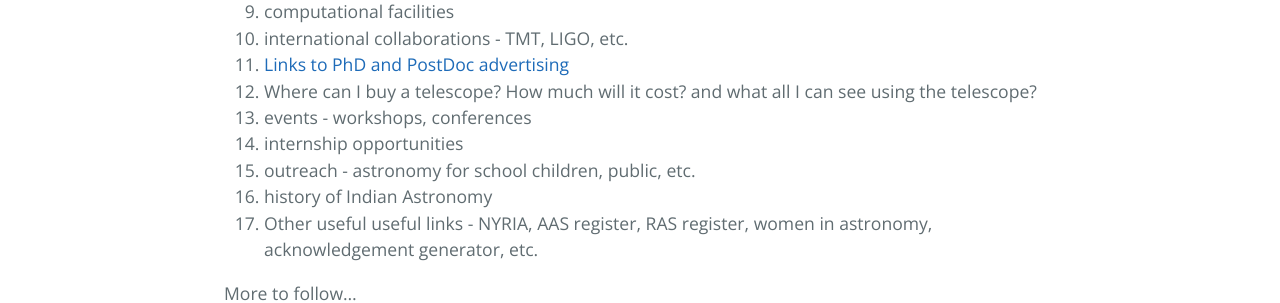
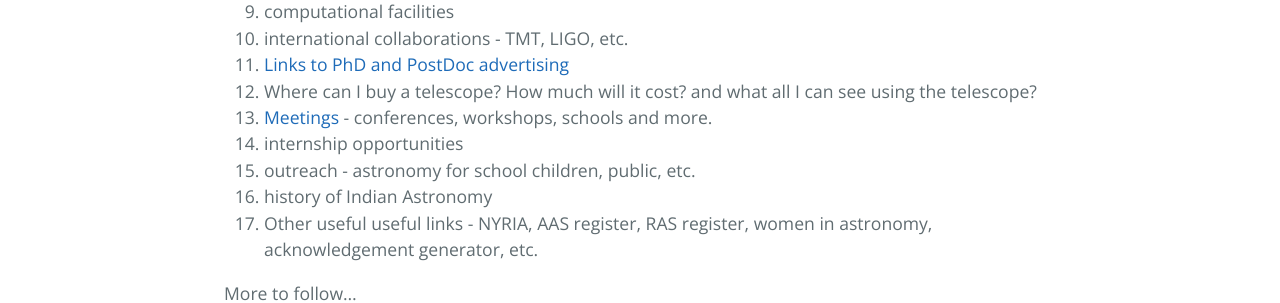
Before and after one commit to kalyanradhakrishnan/Astronomy-In-India, a Jekyll site: the page built from index.md, in a window 1280 px wide. Shown: the part 1108-1411 px from the top of the page. Built offline with Jekyll 4.4.1, drawn with Linux system fonts in a browser that asks for light colours.

Commit message:
Update index.md

```diff
--- a/index.md
+++ b/index.md
@@ -29,7 +29,7 @@ Listing some of the ideas in mind. Each of these need to be expanded.
 10. international collaborations - TMT, LIGO, etc.
 11. [Links to PhD and PostDoc advertising](./pages/phd_postdoc_ad.md)
 12. Where can I buy a telescope? How much will it cost? and what all I can see using the telescope?
-13. events - workshops, conferences
+13. [Meetings](./pages/meetings.md) - conferences, workshops, schools and more.
 14. internship opportunities
 15. outreach - astronomy for school children, public, etc.
 16. history of Indian Astronomy
```
